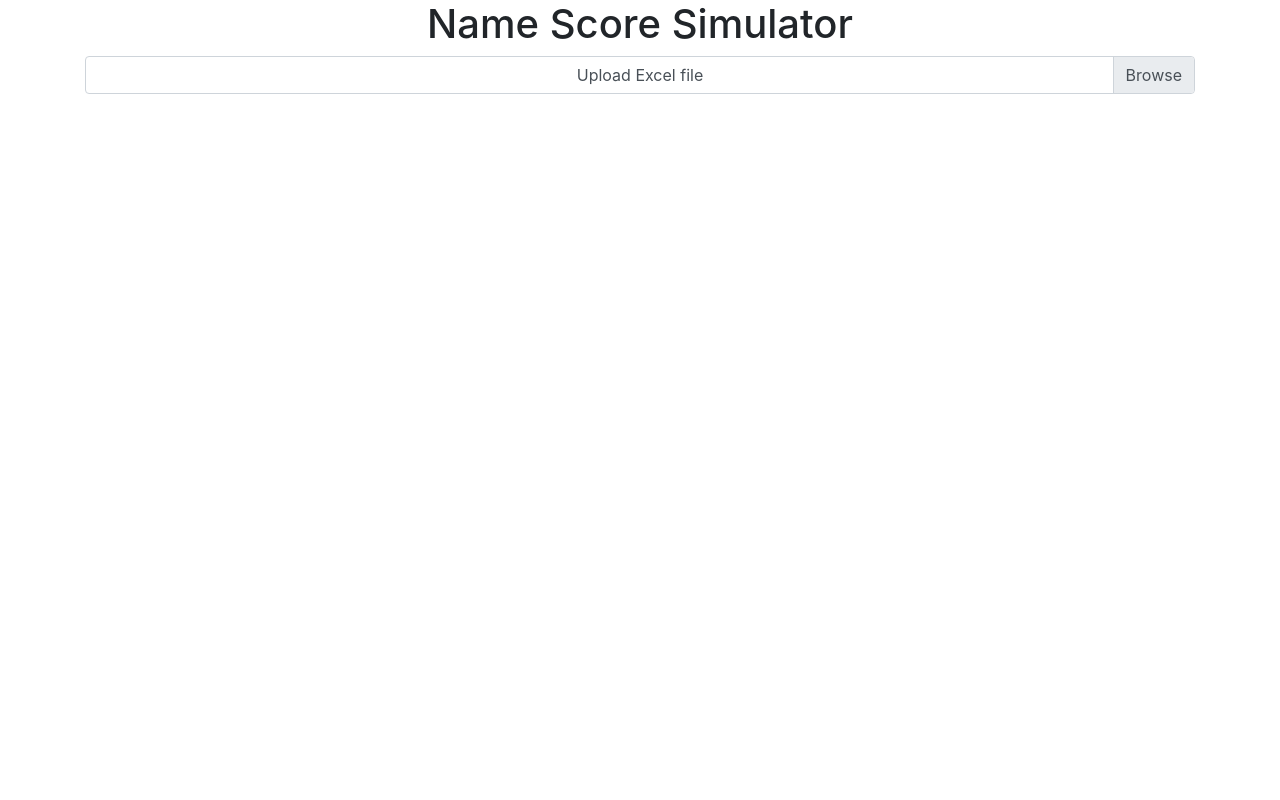
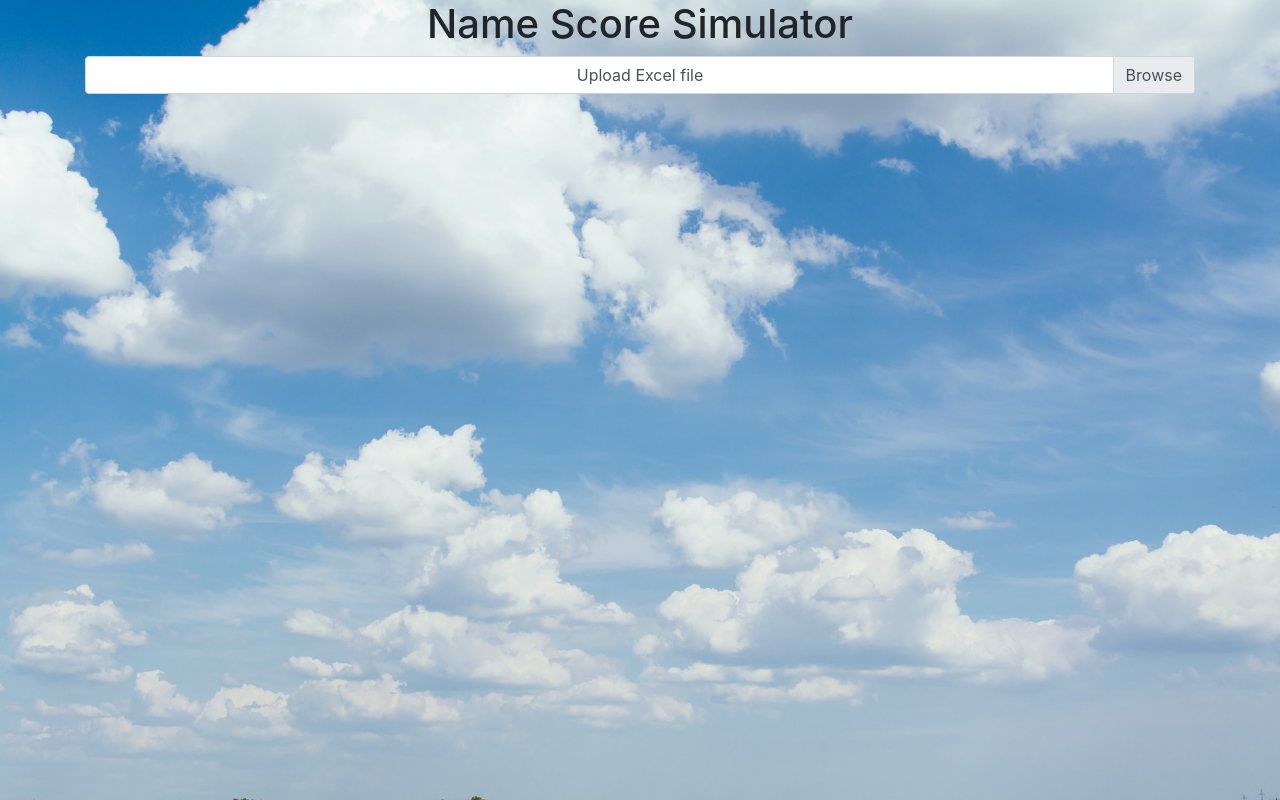
Before and after one commit to YoofiBP/name-score-simulator, a React (Create React App) app: page / in a window 1280 px wide. Built offline with nearby package versions, Linux system fonts and the light colour scheme.

Commit message:
Changed background

```diff
--- a/src/index.css
+++ b/src/index.css
@@ -1,13 +1,16 @@
 body {
   margin: 0;
-  font-family: -apple-system, BlinkMacSystemFont, 'Segoe UI', 'Roboto', 'Oxygen',
-    'Ubuntu', 'Cantarell', 'Fira Sans', 'Droid Sans', 'Helvetica Neue',
+  font-family: -apple-system, BlinkMacSystemFont, "Segoe UI", "Roboto", "Oxygen",
+    "Ubuntu", "Cantarell", "Fira Sans", "Droid Sans", "Helvetica Neue",
     sans-serif;
   -webkit-font-smoothing: antialiased;
   -moz-osx-font-smoothing: grayscale;
+  background-image: url("./assets/img/rodion-kutsaev-PEm_sLmJT-w-unsplash.jpg");
+  background-repeat: no-repeat;
+  background-size: cover;
 }
 
 code {
-  font-family: source-code-pro, Menlo, Monaco, Consolas, 'Courier New',
+  font-family: source-code-pro, Menlo, Monaco, Consolas, "Courier New",
     monospace;
 }
```
Also changed, not shown: src/assets/img/rodion-kutsaev-PEm_sLmJT-w-unsplash.jpg (added).
